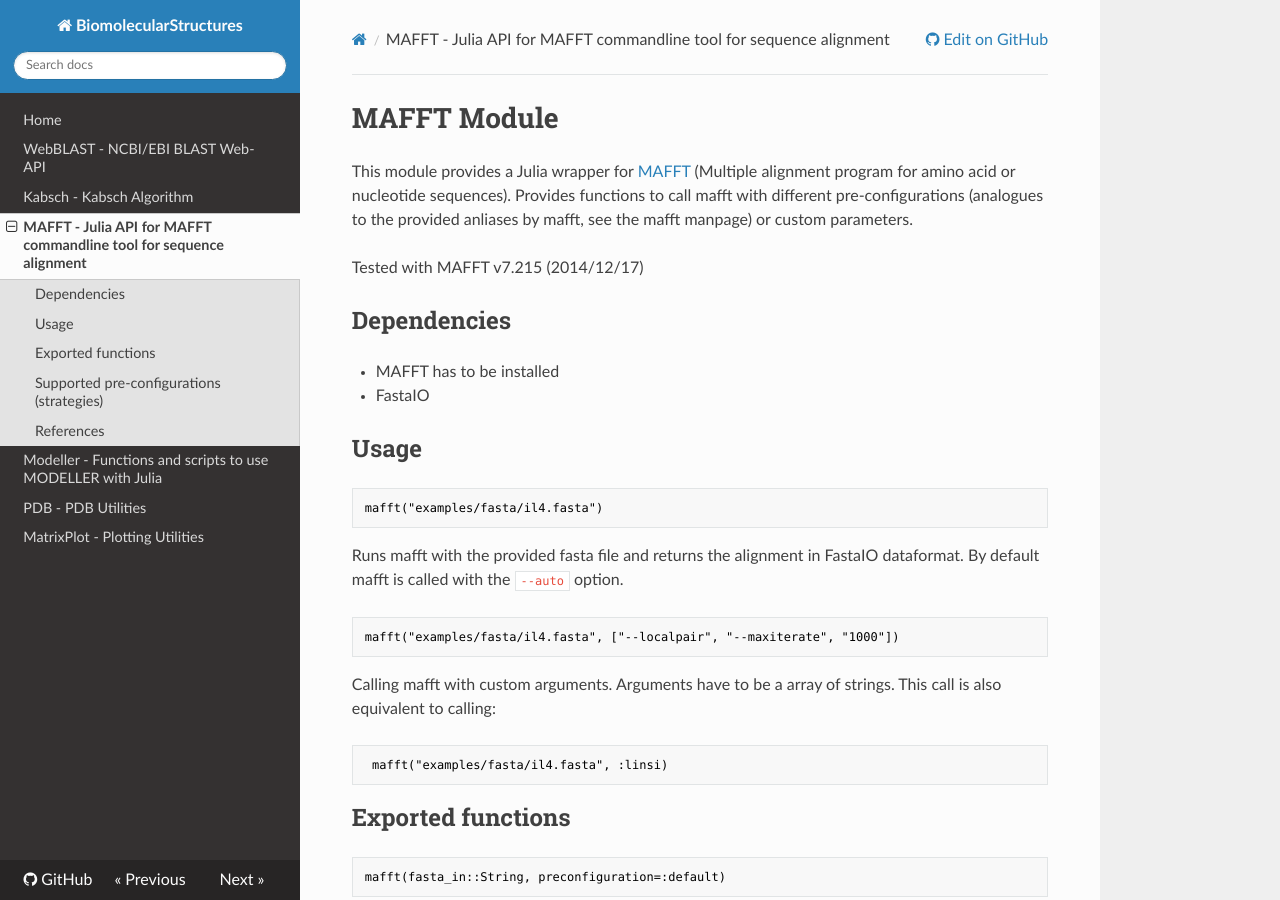
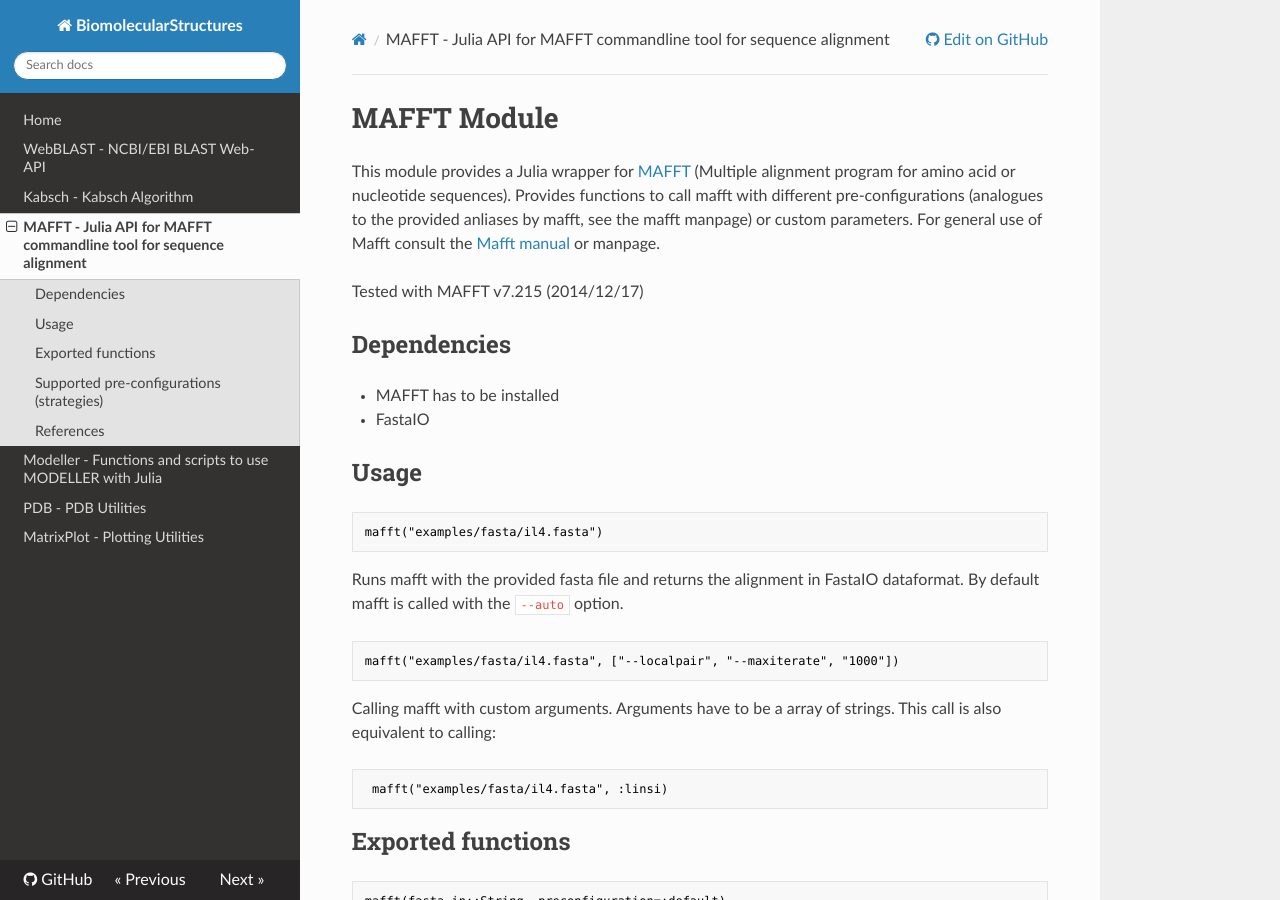
Before and after one commit to hng/BiomolecularStructures.jl, an MkDocs documentation site: the page built from docs/mafft.md, in a window 1280 px wide and 900 px high. Built offline with MkDocs 1.6.1, drawn with Linux system fonts in a browser that asks for light colours; nearby versions of some CDN libraries; old or Windows-style settings are respelled for this version of MkDocs; some of the changed text lies outside the part shown.

Commit message:
small changes

```diff
--- a/docs/mafft.md
+++ b/docs/mafft.md
@@ -2,6 +2,7 @@
 
 This module provides a Julia wrapper for [MAFFT](http://mafft.cbrc.jp/alignment/software/) (Multiple alignment program for amino acid or nucleotide sequences).
 Provides functions to call mafft with different pre-configurations (analogues to the provided anliases by mafft, see the mafft manpage) or custom parameters.
+For general use of Mafft consult the [Mafft manual](http://mafft.cbrc.jp/alignment/software/manual/manual.html) or manpage.
 
 Tested with MAFFT v7.215 (2014/12/17)
 
@@ -76,8 +77,8 @@ The following mafft strategies are supported by built-in preconfigurations which
   * G-INS-i (``:ginsi``)
   * E-INS-i (``:einsi``)
   * FFT-NS-i (``:fftnsi``)
-  * FFT-NS-2 (``:fftns)
-  * NW-NS-i (``:nwnsi)
+  * FFT-NS-2 (``:fftns``)
+  * NW-NS-i (``:nwnsi``)
   * NW-NS-2 (``:nwns``)
 
 ## References
```
